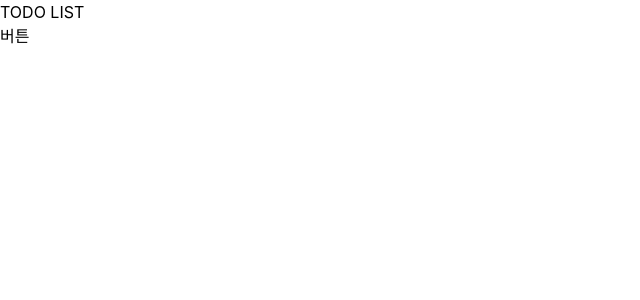
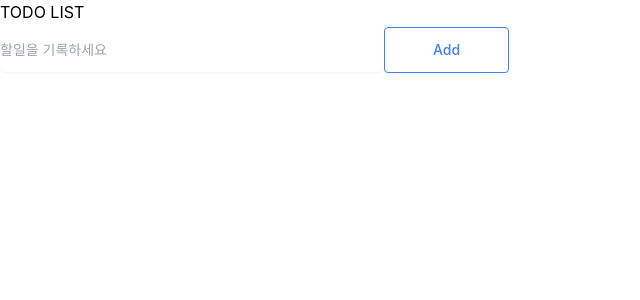
Before and after one commit to suhong99/202403preonboarding, a React (Create React App) app: page / in a window 1280 px wide. Shown: the top 300 px of the page, without its empty margins (0-640 px from the left). Built offline with nearby package versions, Linux system fonts and the light colour scheme.

Commit message:
테잁윈드 태스트

```diff
--- a/public/index.html
+++ b/public/index.html
@@ -24,7 +24,7 @@
       work correctly both with client-side routing and a non-root public URL.
       Learn how to configure a non-root public URL by running `npm run build`.
     -->
-    <title>React App</title>
+    <title>프리온 보딩 3월 TODO</title>
   </head>
   <body>
     <noscript>You need to enable JavaScript to run this app.</noscript>
--- a/src/App.tsx
+++ b/src/App.tsx
@@ -1,10 +1,10 @@
-import Button from './components/shared/Button'
+import TodoAdder from './components/TodoAdder'
 
 function App() {
   return (
     <div>
       <header>TODO LIST</header>
-      <Button></Button>
+      <TodoAdder />
     </div>
   )
 }
--- /dev/null
+++ b/src/components/Button.tsx
@@ -0,0 +1,24 @@
+type ButtonProps = {
+  onClick: () => void
+  type: 'add' | 'delete'
+}
+
+function Button({ onClick, type }: ButtonProps) {
+  const isAdd = type === 'add'
+  const buttonClasses = `
+  inline-block rounded border px-12 py-3 text-sm font-medium focus:outline-none focus:ring
+  ${
+    isAdd
+      ? 'text-blue-500 hover:text-blue-700 border-blue-500 hover:border-blue-700'
+      : 'text-red-500 hover:text-red-700 border-red-500 hover:border-red-700'
+  }
+`
+
+  return (
+    <button onClick={onClick} className={buttonClasses}>
+      {isAdd ? 'Add' : 'Delete'}
+    </button>
+  )
+}
+
+export default Button
--- a/src/components/Todo.tsx
+++ /dev/null
@@ -1,5 +0,0 @@
-function Todo() {
-  return <button>버튼</button>
-}
-
-export default Todo
--- /dev/null
+++ b/src/components/TodoAdder.tsx
@@ -0,0 +1,20 @@
+import Button from './Button'
+
+function TodoAdder() {
+  return (
+    <div>
+      <label htmlFor="todoInput" className="sr-only">
+        TodoInput
+      </label>
+      <input
+        type="text"
+        id="todoInput"
+        placeholder="할일을 기록하세요"
+        className="mt-1 w-full max-w-96 rounded-md py-3 border-gray-200 shadow-sm sm:text-sm"
+      />
+      <Button onClick={() => {}} type="add" />
+    </div>
+  )
+}
+
+export default TodoAdder
--- /dev/null
+++ b/src/components/TodoItem.tsx
@@ -0,0 +1,5 @@
+function TodoItem() {
+  return <div>Todo</div>
+}
+
+export default TodoItem
--- /dev/null
+++ b/src/components/TodoList.tsx
@@ -0,0 +1,5 @@
+function TodoList() {
+  return <div>List</div>
+}
+
+export default TodoList
--- a/src/components/shared/Button.tsx
+++ /dev/null
@@ -1,5 +0,0 @@
-function Button() {
-  return <button>버튼</button>
-}
-
-export default Button
--- a/tailwind.config.js
+++ b/tailwind.config.js
@@ -1,6 +1,6 @@
 /** @type {import('tailwindcss').Config} */
 module.exports = {
-  content: ['./src/**/*.{js,jsx,ts,tsx}'],
+  content: ['./src/**/*.tsx', './public/index.html'],
   theme: {
     extend: {},
   },
```
